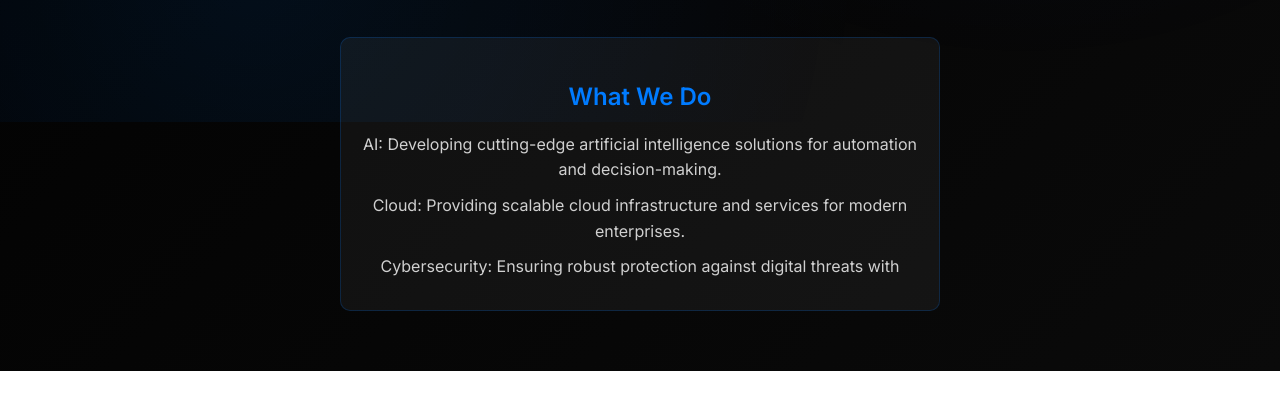
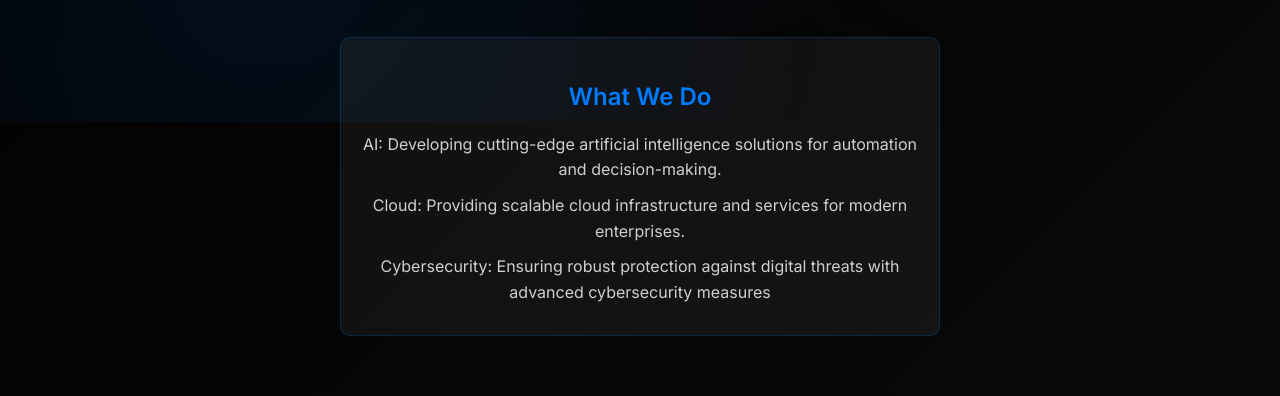
Before and after one commit to cabadsanfrancoej-eng/cabadsan.github.io, a plain HTML site: page index.html in a window 1280 px wide. Shown: the part 678-1074 px from the top of the page. Before the commit the page ends 1049 px from the top, so only its background shows below. Drawn offline with Linux system fonts and the light colour scheme.

Commit message:
Update index.html

```diff
--- a/index.html
+++ b/index.html
@@ -287,4 +287,4 @@
             <ul>
                 <li>AI: Developing cutting-edge artificial intelligence solutions for automation and decision-making.</li>
                 <li>Cloud: Providing scalable cloud infrastructure and services for modern enterprises.</li>
-                <li>Cybersecurity: Ensuring robust protection against digital threats with
+                <li>Cybersecurity: Ensuring robust protection against digital threats with advanced cybersecurity measures
```
